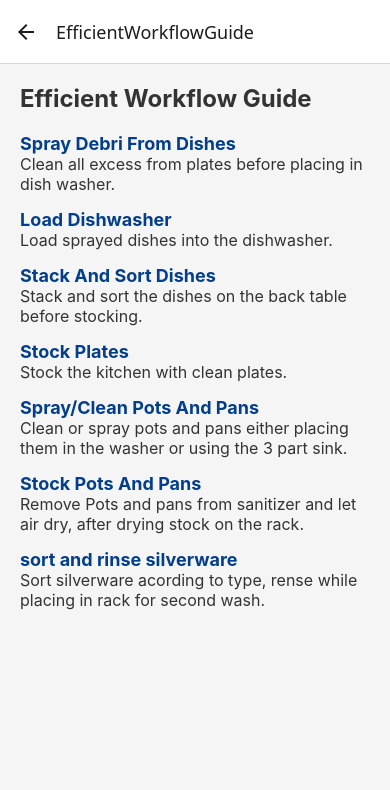
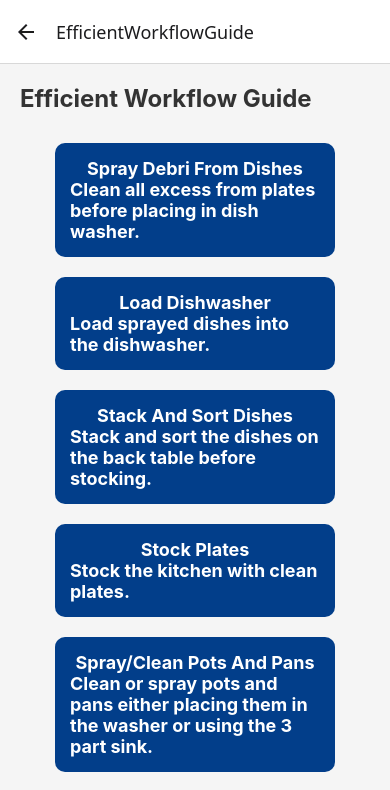
Before and after one commit to jth1903/DishwashingEfficiencyApp, a React Native app: screen /EfficientWorkflowGuide in a window 390 px wide. Shown: the top 790 px of the page. Built offline with nearby package versions, Linux system fonts and the light colour scheme; what expo-notifications would draw is missing.

Commit message:
added styinling to the efficient work flo guide

```diff
--- a/screens/EfficientWorkflowGuideScreen.js
+++ b/screens/EfficientWorkflowGuideScreen.js
@@ -1,5 +1,5 @@
 import React from 'react';
-import { View, Text, FlatList } from 'react-native';
+import { View, Text, FlatList, TouchableOpacity } from 'react-native';
 import { globalStyles } from '../styles';
 
 const steps = [
@@ -39,7 +39,7 @@ const steps = [
     },
     {
         key: '7',
-        title: 'sort and rinse silverware',
+        title: 'Sort And Rinse Silverware',
         description:
             'Sort silverware acording to type, rense while placing in rack for second wash.',
     },
@@ -53,12 +53,14 @@ const EfficientWorkflowGuideScreen = () => {
             <FlatList
                 data={steps}
                 renderItem={({ item }) => (
-                    <View style={globalStyles.stepContainer}>
-                        <Text style={globalStyles.stepTitle}>{item.title}</Text>
-                        <Text style={globalStyles.stepDescription}>
+                    <TouchableOpacity style={globalStyles.button}>
+                        <Text style={globalStyles.buttonText}>
+                            {item.title}
+                        </Text>
+                        <Text style={globalStyles.buttonText}>
                             {item.description}
                         </Text>
-                    </View>
+                    </TouchableOpacity>
                 )}
             />
         </View>
```
